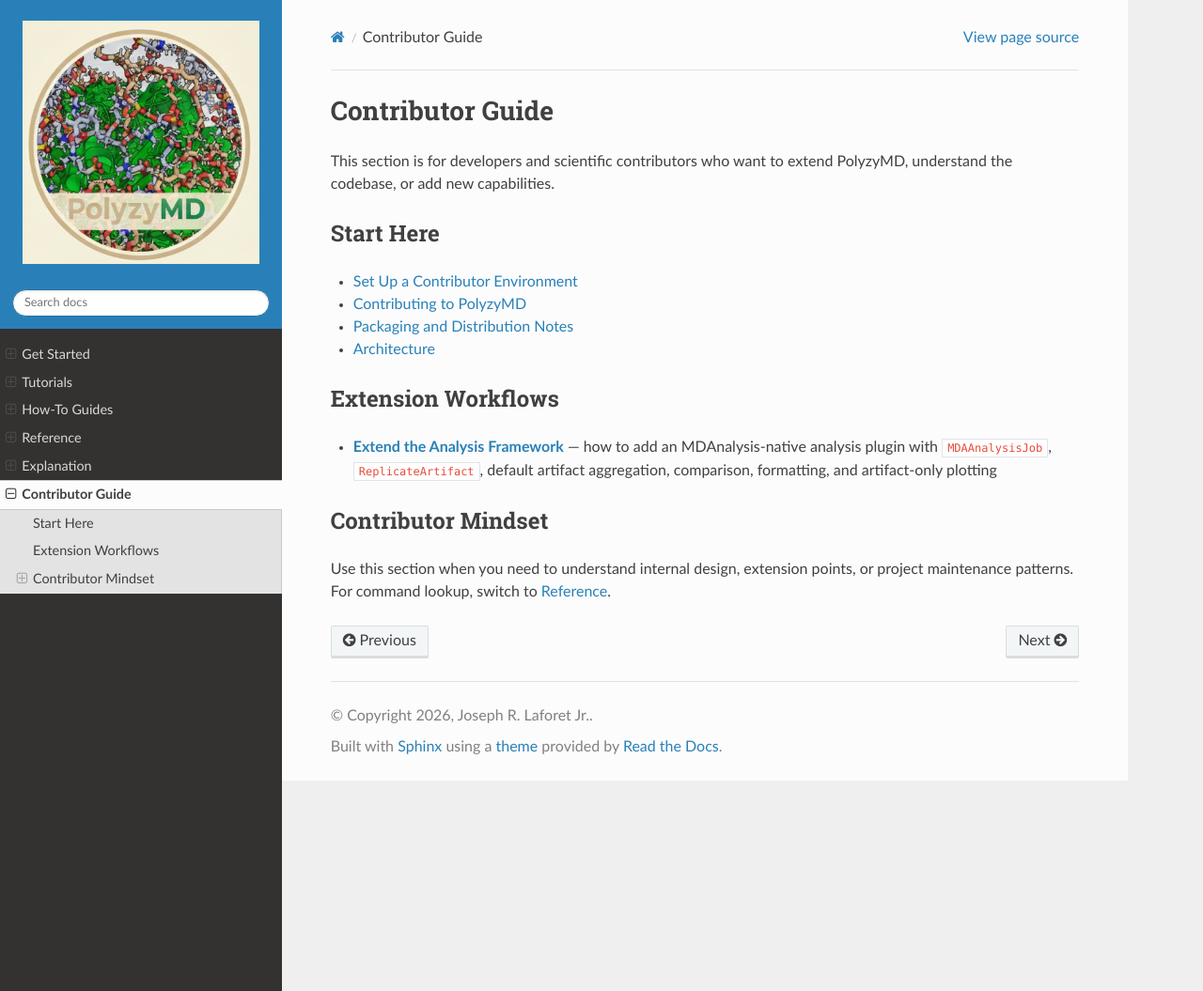
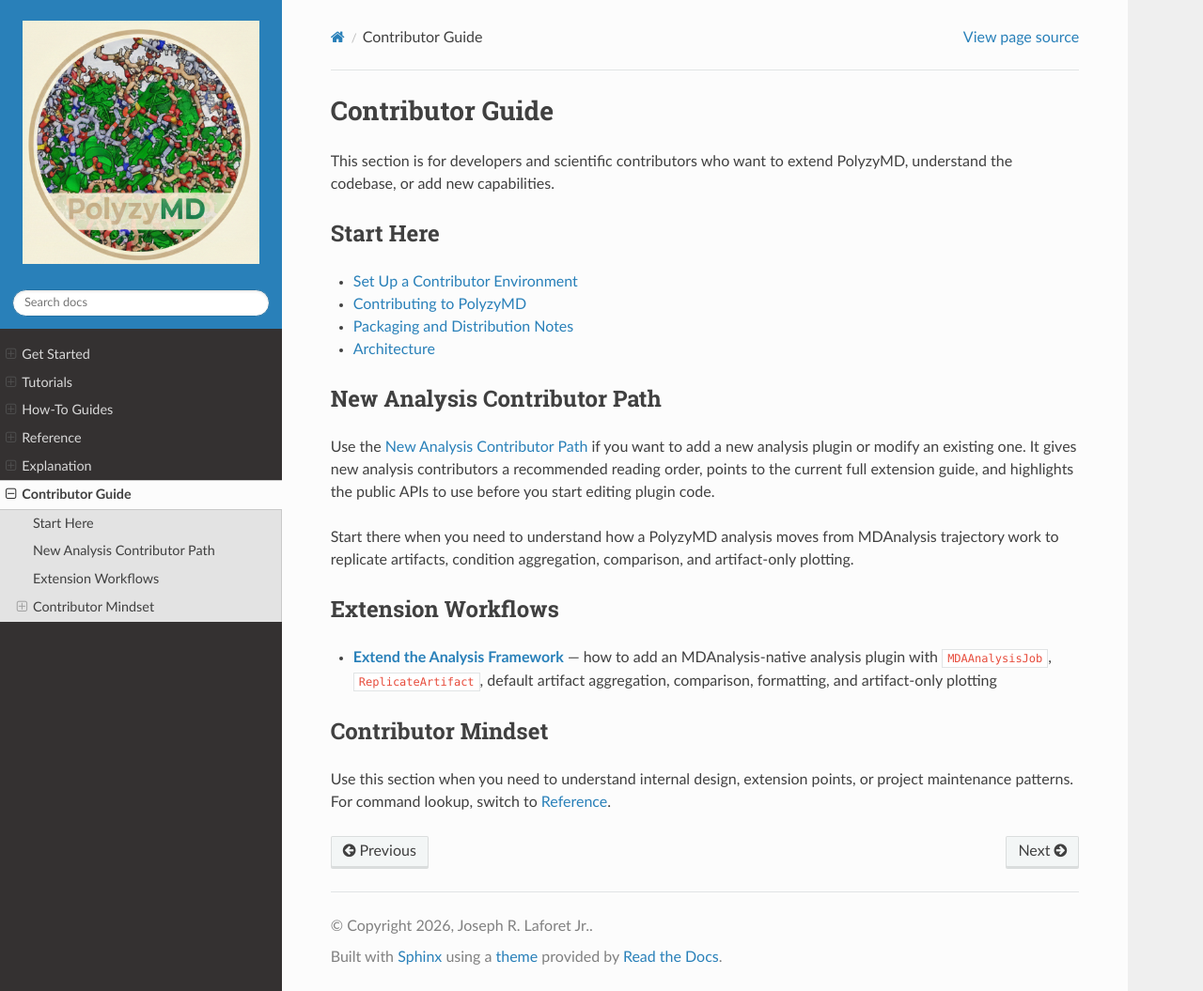
Before and after one commit to joelaforet/polyzymd, a Sphinx documentation site: the page built from docs/source/contributor_guide/index.md, in a window 1280 px wide and 1055 px high. Shown: the whole window at 94% size. Built offline with Sphinx 7.4.7 and the Read the Docs theme 3.1.0, drawn with Linux system fonts in a browser that asks for light colours.

Commit message:
docs: add analysis contributor path landing

````diff
--- /dev/null
+++ b/docs/source/contributor_guide/analysis_plugins/index.md
@@ -0,0 +1,66 @@
+# New Analysis Contributor Path
+
+This landing page is for contributors who want to add a new PolyzyMD analysis
+plugin or make a safe change to an existing plugin. It is a map of the
+contributor path, not the tutorial itself.
+
+Use it if you know Python and molecular simulation concepts, but are still
+learning how PolyzyMD connects MDAnalysis trajectory work to replicate
+artifacts, condition aggregation, cross-condition comparison, and plotting.
+
+## Recommended order
+
+1. **Set up the contributor environment.** Start with
+   [Set Up a Contributor Environment](../setup.md) so commands run inside the
+   managed `pixi` environment.
+2. **Read the project contribution basics.** Use
+   [Contributing to PolyzyMD](../contributing.md) for project workflow and review
+   expectations.
+3. **Orient to the package architecture.** Read
+   [Architecture](../../explanation/architecture.md) for the high-level package
+   layout before focusing on analyses.
+4. **Use the current full analysis extension guide.** The supported detailed
+   guide is [Extend PolyzyMD with MDAnalysis-native analyses](../extending_analyses.md).
+   It covers the current scaffold, public imports, `MDAAnalysisJob`, collectors,
+   artifacts, default comparison, and artifact-only plotting.
+5. **Look up stable API surfaces when needed.** Use the API pages for
+   [analysis plugins](../../api/analyses.md),
+   [analysis base classes](../../api/analyses_base.md),
+   [MDAnalysis integration](../../api/analyses_mda.md), and
+   [shared analysis utilities](../../api/analyses_shared.md).
+6. **Check CLI and configuration reference material.** Use the
+   [CLI reference](../../reference/cli_reference.md) and
+   [analysis plugin settings reference](../../reference/analysis_plugin_settings.md)
+   when you need command or configuration lookup.
+
+## Public and private import guardrails
+
+Contributor-facing plugin code should use public facades:
+
+- `polyzymd.analyses.base` for `Analysis`, lifecycle contexts,
+  `MetricValue`, and comparison result models.
+- `polyzymd.analyses.mda` for MDAnalysis jobs, frame selection, artifacts,
+  artifact stores, aggregation helpers, and comparison helpers.
+- documented utilities from `polyzymd.analyses.shared` when an existing shared
+  helper fits the task.
+
+Do not import from `polyzymd.analyses._framework` in contributor plugins. That
+package is an internal implementation detail behind the public facades.
+
+## Planned path pages
+
+The New Analysis Contributor Path will grow into smaller pages with one purpose
+each. These pages are planned and are intentionally not linked until they exist:
+
+- Conceptual overview of the analysis plugin lifecycle — explanation.
+- First scaffold walkthrough — tutorial.
+- Simple scalar analysis plugin — tutorial.
+- Sidecars for arrays, tables, and event streams — how-to guide.
+- Advanced package layout for larger plugins — how-to guide.
+- Testing analysis plugin contributions — how-to guide.
+- Pre-PR plugin checklist — reference.
+- Stable API map for analysis contributors — reference.
+
+Until those pages are written, use
+[Extend PolyzyMD with MDAnalysis-native analyses](../extending_analyses.md) as
+the complete implementation guide.
--- a/docs/source/contributor_guide/index.md
+++ b/docs/source/contributor_guide/index.md
@@ -9,6 +9,18 @@
 - [Contributing to PolyzyMD](contributing.md)
 - [Packaging and Distribution Notes](packaging.md)
 - [Architecture](../explanation/architecture.md)
+
+## New Analysis Contributor Path
+
+Use the [New Analysis Contributor Path](analysis_plugins/index.md) if you want
+to add a new analysis plugin or modify an existing one. It gives new analysis
+contributors a recommended reading order, points to the current full extension
+guide, and highlights the public APIs to use before you start editing plugin
+code.
+
+Start there when you need to understand how a PolyzyMD analysis moves from
+MDAnalysis trajectory work to replicate artifacts, condition aggregation,
+comparison, and artifact-only plotting.
 
 ## Extension Workflows
 
@@ -33,5 +45,6 @@
 Contributing to PolyzyMD <contributing>
 Set Up a Contributor Environment <setup>
 Packaging and Distribution Notes <packaging>
+New Analysis Contributor Path <analysis_plugins/index>
 Extend the Analysis Framework <extending_analyses>
 ```
````
